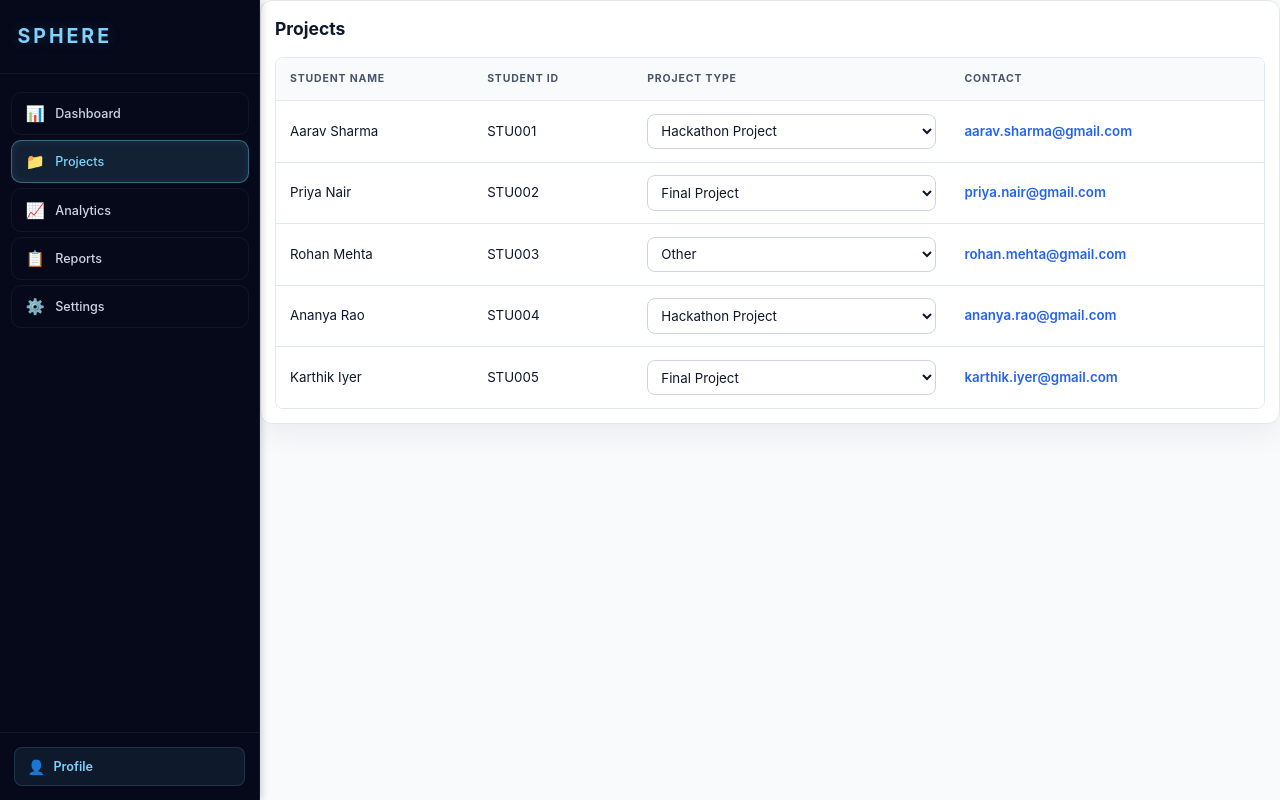
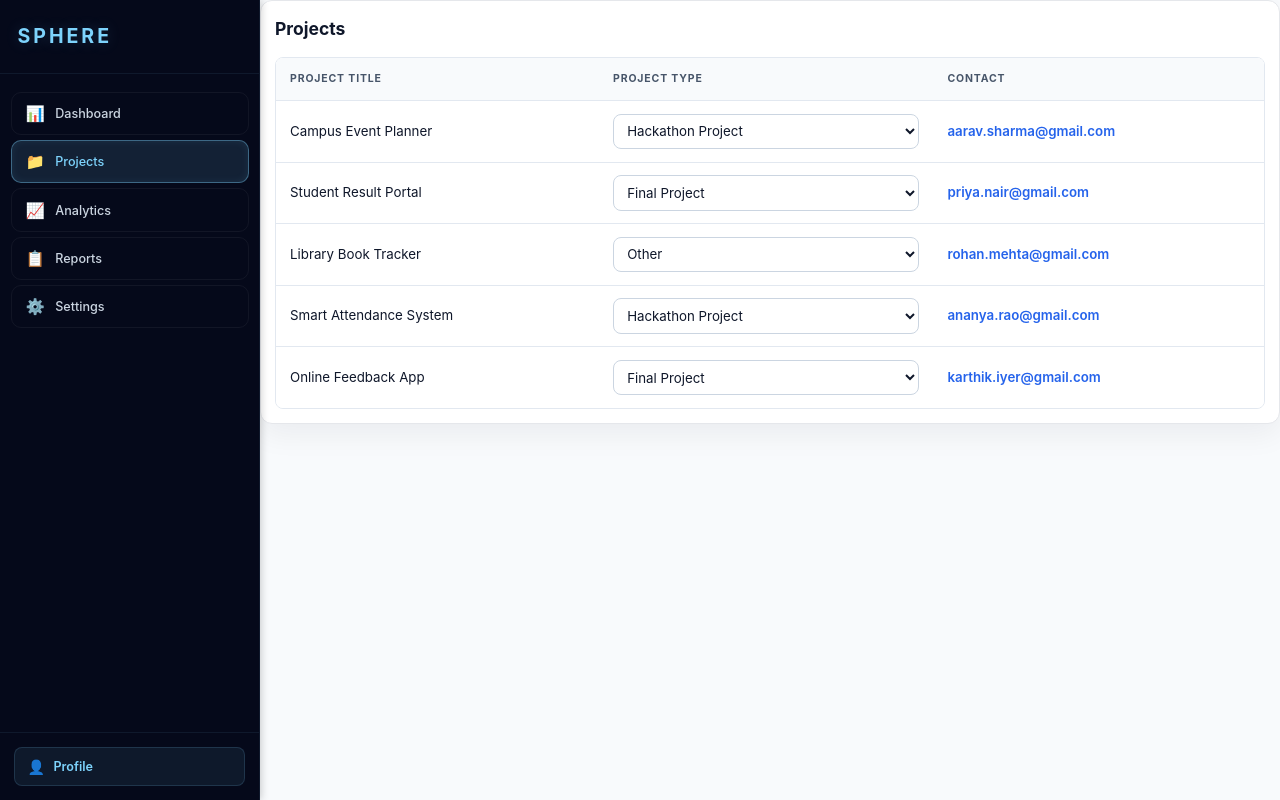
Before and after one commit to Srivalli0213/sphere-ui, an Angular app: page / in a window 1280 px wide. Built offline with nearby package versions, Linux system fonts and the light colour scheme.

Commit message:
project page

```diff
--- a/public/projects.json
+++ b/public/projects.json
@@ -1,31 +1,26 @@
 [
   {
-    "studentId": "STU001",
-    "studentName": "Aarav Sharma",
+    "projectTitle": "Campus Event Planner",
     "type": "Hackathon Project",
     "contact": "aarav.sharma@gmail.com"
   },
   {
-    "studentId": "STU002",
-    "studentName": "Priya Nair",
+    "projectTitle": "Student Result Portal",
     "type": "Final Project",
     "contact": "priya.nair@gmail.com"
   },
   {
-    "studentId": "STU003",
-    "studentName": "Rohan Mehta",
+    "projectTitle": "Library Book Tracker",
     "type": "Other",
     "contact": "rohan.mehta@gmail.com"
   },
   {
-    "studentId": "STU004",
-    "studentName": "Ananya Rao",
+    "projectTitle": "Smart Attendance System",
     "type": "Hackathon Project",
     "contact": "ananya.rao@gmail.com"
   },
   {
-    "studentId": "STU005",
-    "studentName": "Karthik Iyer",
+    "projectTitle": "Online Feedback App",
     "type": "Final Project",
     "contact": "karthik.iyer@gmail.com"
   }
--- a/src/app/projects/projects.component.html
+++ b/src/app/projects/projects.component.html
@@ -7,16 +7,14 @@
     <table class="projects-table">
       <thead>
         <tr>
-          <th scope="col">Student Name</th>
-          <th scope="col">Student ID</th>
+          <th scope="col">Project Title</th>
           <th scope="col">Project Type</th>
           <th scope="col">Contact</th>
         </tr>
       </thead>
       <tbody>
         <tr *ngFor="let project of projects">
-          <td data-label="Student Name">{{ project.studentName }}</td>
-          <td data-label="Student ID">{{ project.studentId }}</td>
+          <td data-label="Project Title">{{ project.projectTitle }}</td>
           <td data-label="Project Type">
             <select class="type-select" [(ngModel)]="project.type" aria-label="Project type">
               <option *ngFor="let option of projectTypeOptions" [value]="option">{{ option }}</option>
--- a/src/app/projects/projects.component.ts
+++ b/src/app/projects/projects.component.ts
@@ -4,16 +4,14 @@ import { HttpClient } from '@angular/common/http';
 import { FormsModule } from '@angular/forms';
 
 type Project = {
-  studentId: string;
-  studentName: string;
+  projectTitle: string;
   type: 'Hackathon Project' | 'Final Project' | 'Other';
   contact: string;
 };
 
 type ProjectJson = Partial<Project> & {
-  studentid?: string;
-  studentname?: string;
   projectType?: string;
+  title?: string;
   email?: string;
 };
 
@@ -46,30 +44,24 @@ export class ProjectsComponent implements OnInit {
 
   private get defaultProjects(): Project[] {
     return [
-      { studentName: 'Aarav Sharma', studentId: 'STU001', type: 'Hackathon Project', contact: 'aarav.sharma@gmail.com' },
-      { studentName: 'Priya Nair', studentId: 'STU002', type: 'Final Project', contact: 'priya.nair@gmail.com' },
-      { studentName: 'Rohan Mehta', studentId: 'STU003', type: 'Other', contact: 'rohan.mehta@gmail.com' },
-      { studentName: 'Ananya Rao', studentId: 'STU004', type: 'Hackathon Project', contact: 'ananya.rao@gmail.com' },
-      { studentName: 'Karthik Iyer', studentId: 'STU005', type: 'Final Project', contact: 'karthik.iyer@gmail.com' }
+      { projectTitle: 'Campus Event Planner', type: 'Hackathon Project', contact: 'aarav.sharma@gmail.com' },
+      { projectTitle: 'Student Result Portal', type: 'Final Project', contact: 'priya.nair@gmail.com' },
+      { projectTitle: 'Library Book Tracker', type: 'Other', contact: 'rohan.mehta@gmail.com' },
+      { projectTitle: 'Smart Attendance System', type: 'Hackathon Project', contact: 'ananya.rao@gmail.com' },
+      { projectTitle: 'Online Feedback App', type: 'Final Project', contact: 'karthik.iyer@gmail.com' }
     ];
   }
 
   private normalizeProject(project: ProjectJson): Project {
     const type = this.normalizeProjectType(project.type ?? project.projectType);
-    const studentName = project.studentName ?? project.studentname ?? '';
 
     return {
-      studentId: project.studentId ?? project.studentid ?? '',
-      studentName,
+      projectTitle: project.projectTitle ?? project.title ?? 'Untitled Project',
       type,
-      contact: project.contact ?? project.email ?? this.createGmailAddress(studentName)
+      contact: project.contact ?? project.email ?? 'contact@example.com'
     };
   }
 
-  private createGmailAddress(studentName: string): string {
-    const username = studentName.trim().toLowerCase().replace(/\s+/g, '.');
-    return `${username || 'student'}@gmail.com`;
-  }
 
   private normalizeProjectType(type?: string): Project['type'] {
     if (type === 'Final Project' || type === 'Final Year Project') {
```
Also changed, not shown: projects.json (+10 -10 lines).
